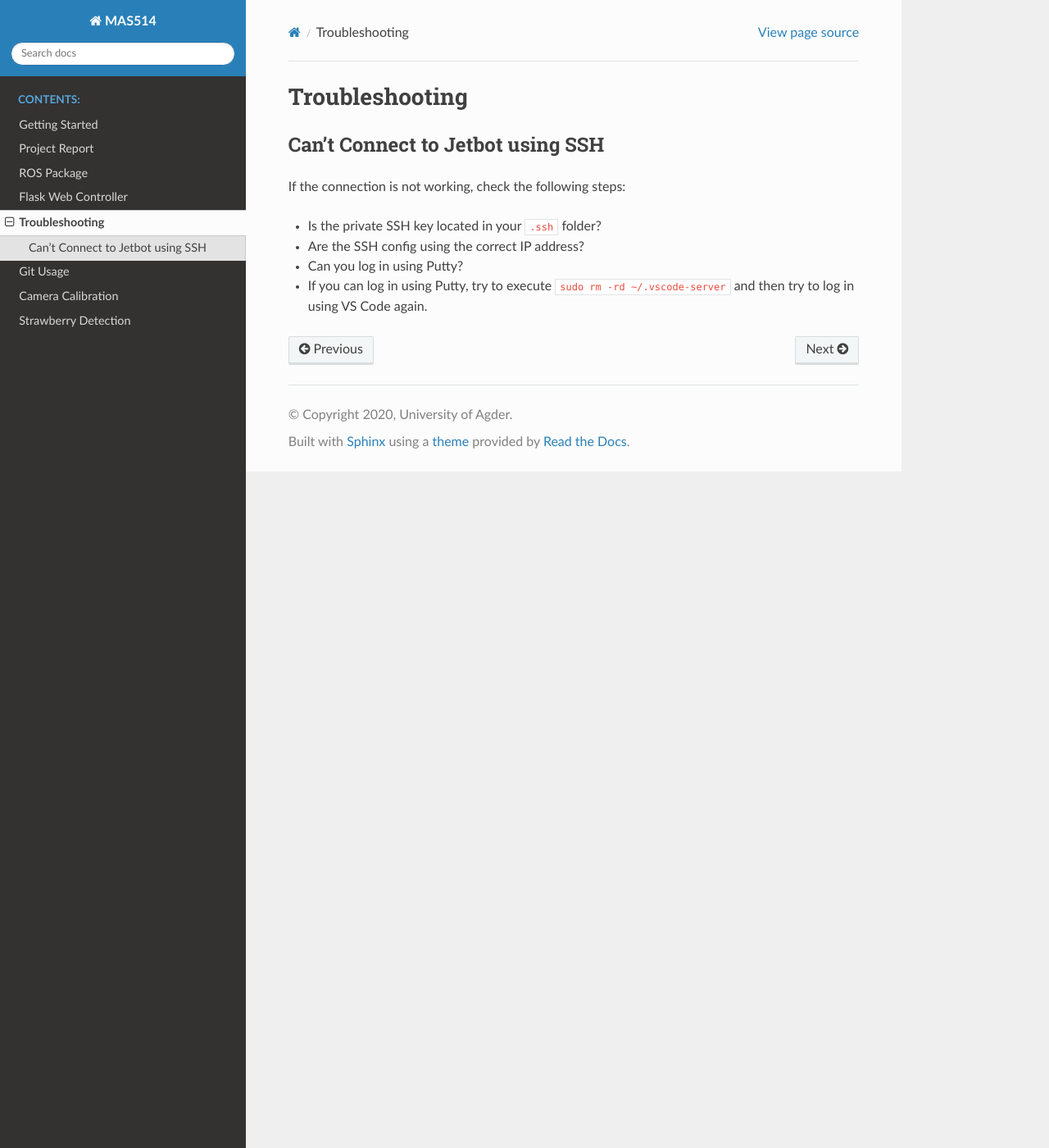
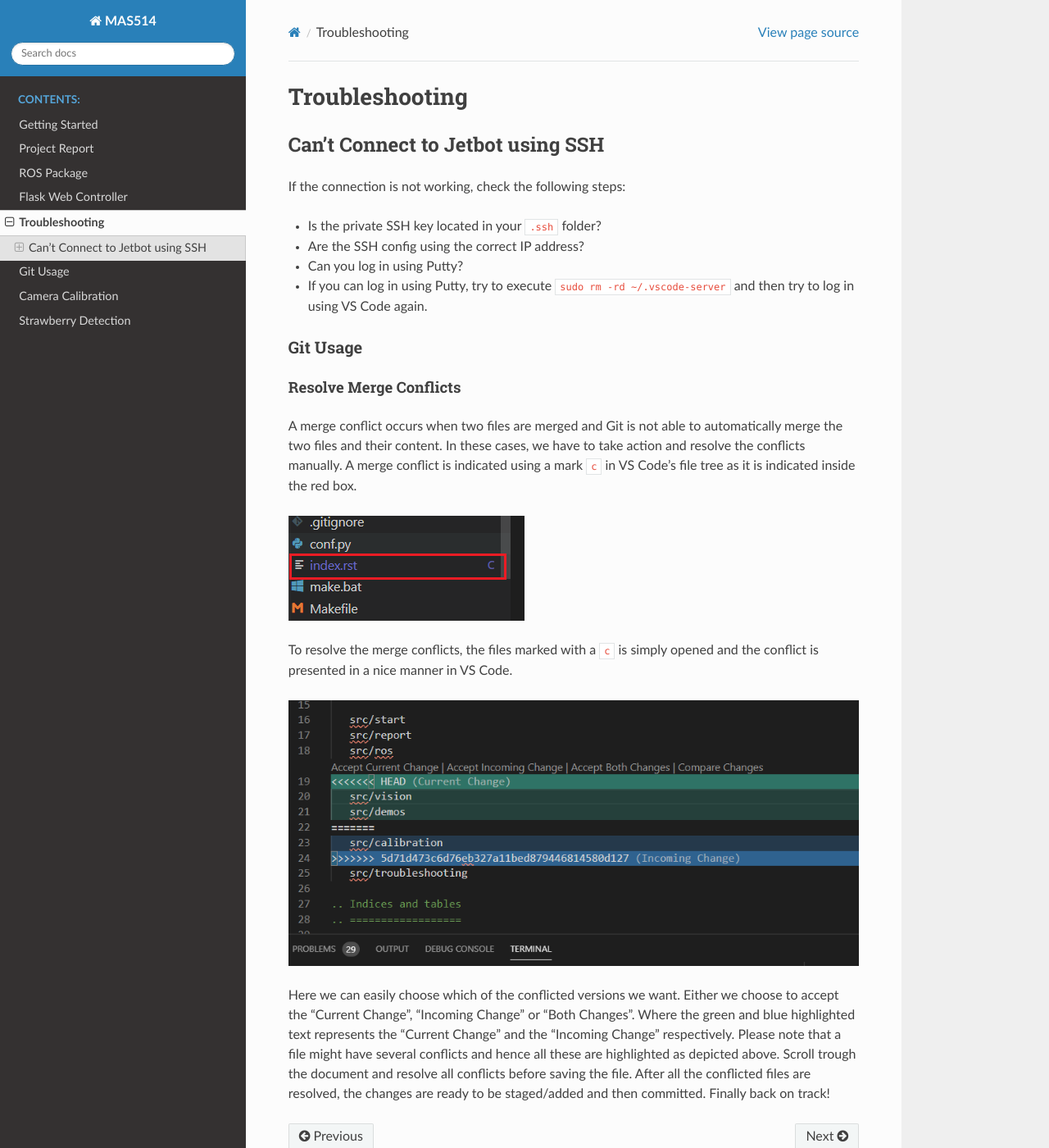
Before and after one commit to Orwatronic/mas_514, a Sphinx documentation site: the page built from docs/src/troubleshooting.rst, in a window 1280 px wide and 1400 px high. Shown: the whole window at 82% size. Built offline with Sphinx 7.4.7 and the Read the Docs theme 2.0.0, drawn with Linux system fonts in a browser that asks for light colours.

Commit message:
Update troubleshooting.rst

```diff
--- a/docs/src/troubleshooting.rst
+++ b/docs/src/troubleshooting.rst
@@ -9,3 +9,20 @@
 - Are the SSH config using the correct IP address?
 - Can you log in using Putty?
 - If you can log in using Putty, try to execute :code:`sudo rm -rd ~/.vscode-server` and then try to log in using VS Code again.
+
+#########
+Git Usage
+#########
+
+***********************
+Resolve Merge Conflicts
+***********************
+A merge conflict occurs when two files are merged and Git is not able to automatically merge the two files and their content. In these cases, we have to take action and resolve the conflicts manually. A merge conflict is indicated using a mark :code:`c` in VS Code's file tree as it is indicated inside the red box.
+
+.. figure:: ../figs/git/merge-conflict.png
+
+To resolve the merge conflicts, the files marked with a :code:`c` is simply opened and the conflict is presented in a nice manner in VS Code.
+
+.. figure:: ../figs/git/merge-resolve-vscode.png
+
+Here we can easily choose which of the conflicted versions we want. Either we choose to accept the "Current Change", "Incoming Change" or "Both Changes". Where the green and blue highlighted text represents the "Current Change" and the "Incoming Change" respectively. Please note that a file might have several conflicts and hence all these are highlighted as depicted above. Scroll trough the document and resolve all conflicts before saving the file. After all the conflicted files are resolved, the changes are ready to be staged/added and then committed. Finally back on track!
```
